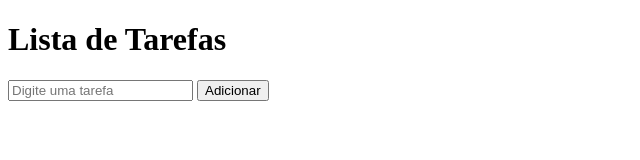
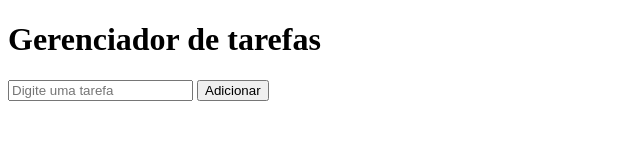
Before and after one commit to josevieirac/gestao_de_tarefas, a plain HTML site: page index.html in a window 1280 px wide. Shown: the whole page, without its empty margins (0-640 px from the left). Drawn offline with Linux system fonts and the light colour scheme.

Commit message:
style: Mudança de título

```diff
--- a/index.html
+++ b/index.html
@@ -5,7 +5,7 @@
   <title>Projeto Git JS</title>
 </head>
 <body>
-  <h1>Lista de Tarefas</h1>
+  <h1>Gerenciador de tarefas</h1>
 
   <input type="text" id="taskInput" placeholder="Digite uma tarefa" />
   <button onclick="addTask()">Adicionar</button>
```
